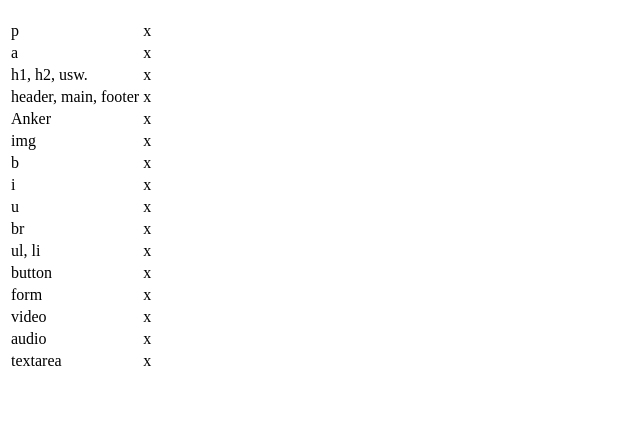
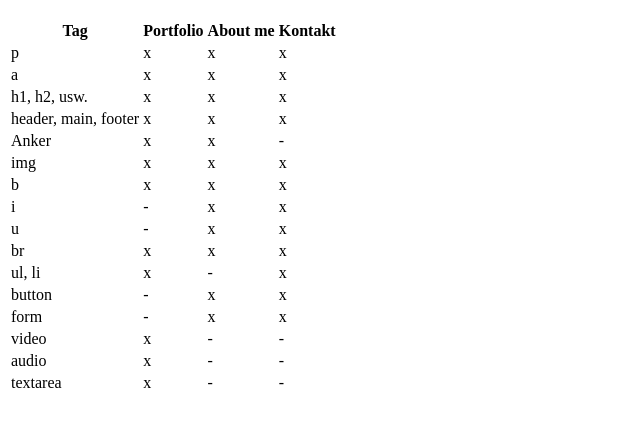
Before and after one commit to VinniPoo/GIS_SoSe2020, a plain HTML site: page Aufgabe02/Tags_used.html in a window 1280 px wide. Shown: the part 61-488 px from the top of the page, without its empty margins (0-640 px from the left). Drawn offline with Linux system fonts and the light colour scheme.

Commit message:
Verbesserung für Ampel

```diff
--- a/Aufgabe02/Tags_used.html
+++ b/Aufgabe02/Tags_used.html
@@ -14,70 +14,112 @@
 
     <main>
         <table>
+            <thead>
+                <tr>
+                    <th>Tag</th>
+                    <th>Portfolio</th>
+                    <th>About me</th>
+                    <th>Kontakt</th>
+                </tr>
+            </thead>
+            <tbody>
                 <tr>
                     <td>p</td>
+                    <td>x</td>
+                    <td>x</td>
                     <td>x</td>
                 </tr>
                 <tr>
                     <td>a</td>
                     <td>x</td>
+                    <td>x</td>
+                    <td>x</td>
                 </tr>
                 <tr>
                     <td>h1, h2, usw.</td>
+                    <td>x</td>
+                    <td>x</td>
                     <td>x</td>
                 </tr>
                 <tr>
                     <td>header, main, footer</td>
                     <td>x</td>
+                    <td>x</td>
+                    <td>x</td>
                 </tr>
                 <tr>
                     <td>Anker</td>
                     <td>x</td>
+                    <td>x</td>
+                    <td>-</td>
                 </tr>
                 <tr>
                     <td>img</td>
+                    <td>x</td>
+                    <td>x</td>
                     <td>x</td>
                 </tr>
                 <tr>
                     <td>b</td>
                     <td>x</td>
+                    <td>x</td>
+                    <td>x</td>
                 </tr>
                 <tr>
                     <td>i</td>
+                    <td>-</td>
+                    <td>x</td>
                     <td>x</td>
                 </tr>
                 <tr>
                     <td>u</td>
+                    <td>-</td>
+                    <td>x</td>
                     <td>x</td>
                 </tr>
                 <tr>
                     <td>br</td>
                     <td>x</td>
+                    <td>x</td>
+                    <td>x</td>
                 </tr>
                 <tr>
                     <td>ul, li</td>
                     <td>x</td>
+                    <td>-</td>
+                    <td>x</td>
                 </tr>
                 <tr>
                     <td>button</td>
+                    <td>-</td>
+                    <td>x</td>
                     <td>x</td>
                 </tr>
                 <tr>
                     <td>form</td>
+                    <td>-</td>
+                    <td>x</td>
                     <td>x</td>
                 </tr>
                 <tr>
                     <td>video</td>
                     <td>x</td>
+                    <td>-</td>
+                    <td>-</td>
                 </tr>
                 <tr>
                     <td>audio</td>
                     <td>x</td>
+                    <td>-</td>
+                    <td>-</td>
                 </tr>
                 <tr>
                     <td>textarea</td>
                     <td>x</td>
+                    <td>-</td>
+                    <td>-</td>
                 </tr>
+            </tbody>
         </table>
     </main>
 
```
Also changed, not shown: Aufgabe02/About_me.html (+6 -7 lines), Aufgabe02/Contact.html (+3 -3 lines). Lines whose indentation alone changed are shown as unchanged.
